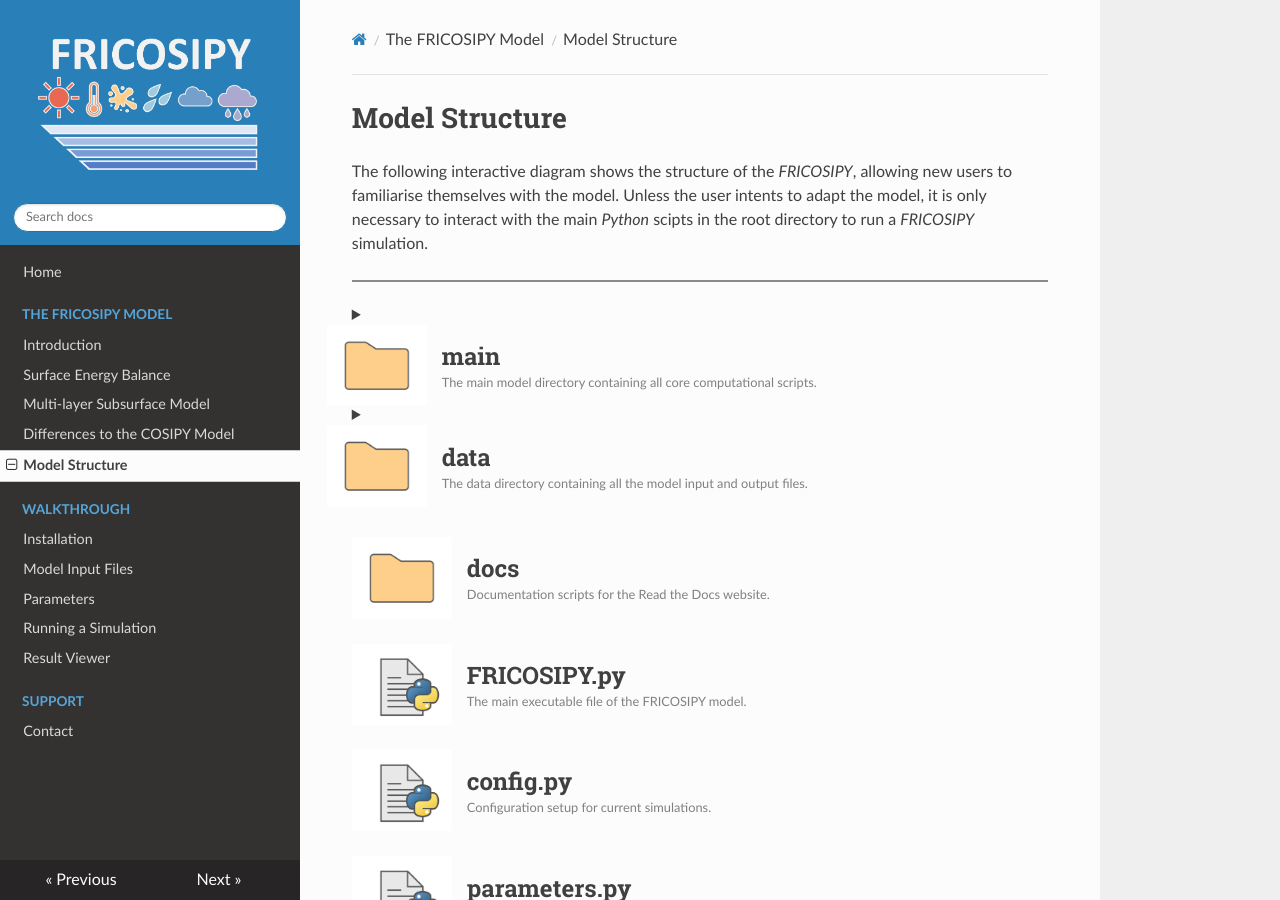
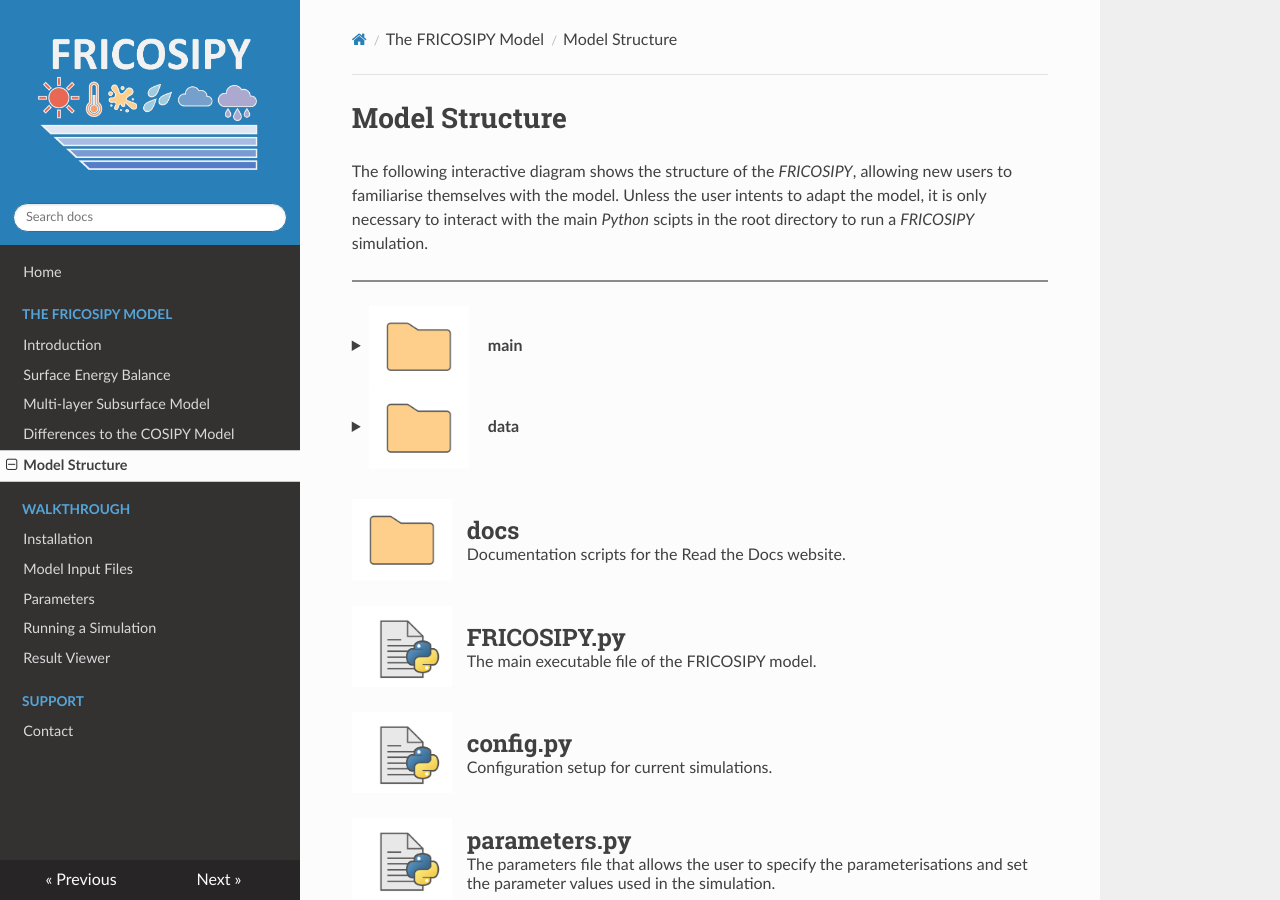
Before and after one commit to MarcusGastaldello/FRICOSIPY, an MkDocs documentation site: the page built from docs/model_structure.md, in a window 1280 px wide and 900 px high. Built offline with MkDocs 1.6.1, drawn with Linux system fonts in a browser that asks for light colours; some of the changed text lies outside the part shown.

Commit message:
Update model_structure.md

```diff
--- a/docs/model_structure.md
+++ b/docs/model_structure.md
@@ -9,75 +9,63 @@
 
 <hr style="height:2px; background-color:#8b8b8b; border:none;" />
 
-??? "<div style='display: flex; align-items: center; margin-left: -25px;'><img src='https://github.com/MarcusGastaldello/FRICOSIPY/raw/main/docs/icons/Folder.png' width='100' style='margin-right: 15px; flex-shrink: 0;'><div style='flex: 1;'><h2 style='margin: 0;'>main</h2><small style='display: block; color: gray; margin-top: 4px;'>The main model directory containing all core computational scripts.</small></div></div>"
+??? "<img src='https://github.com/MarcusGastaldello/FRICOSIPY/raw/main/docs/icons/Folder.png' width='100' style='vertical-align:middle; margin-right:15px;'> **main**"
+    <div style="padding-left: 115px; margin-top: -30px; margin-bottom: 20px;">The main model directory containing all core computational scripts.</div>
 
-    <div style="margin-top: 20px; margin-left: 10px;">
-    ??? "<div style='display: flex; align-items: center; margin-left: -25px;'><img src='https://github.com/MarcusGastaldello/FRICOSIPY/raw/main/docs/icons/Folder.png' width='100' style='margin-right: 15px; flex-shrink: 0;'><div style='flex: 1;'><h3 style='margin: 0;'>kernel</h3><small style='display: block; color: gray; margin-top: 4px;'>Core calculation and infrastructure scripts.</small></div></div>"
+    ???+ "<img src='https://github.com/MarcusGastaldello/FRICOSIPY/raw/main/docs/icons/Folder.png' width='100' style='vertical-align:middle; margin-right:15px;'> **kernel**"
+        <div style="padding-left: 115px; margin-top: -30px; margin-bottom: 20px;">Core calculation and infrastructure scripts.</div>
 
-        <div style="padding-top: 20px; margin-left: 10px;">
-        <div style="display: flex; align-items: center; margin-bottom: 25px;"><img src="https://github.com/MarcusGastaldello/FRICOSIPY/raw/main/docs/icons/Python.png" width="100" style="margin-right: 15px; flex-shrink: 0;"><div style="flex: 1;"><h4 style="margin: 0;">fricosipy_core.py</h4><small style="color: gray; display: block; margin-top: 4px;">The central logic engine for the model.</small></div></div>
-        <div style="display: flex; align-items: center; margin-bottom: 25px;"><img src="https://github.com/MarcusGastaldello/FRICOSIPY/raw/main/docs/icons/Python.png" width="100" style="margin-right: 15px; flex-shrink: 0;"><div style="flex: 1;"><h4 style="margin: 0;">io.py</h4><small style="color: gray; display: block; margin-top: 4px;">Input/Output handling for data files.</small></div></div>
-        <div style="display: flex; align-items: center; margin-bottom: 25px;"><img src="https://github.com/MarcusGastaldello/FRICOSIPY/raw/main/docs/icons/Python.png" width="100" style="margin-right: 15px; flex-shrink: 0;"><div style="flex: 1;"><h4 style="margin: 0;">grid.py</h4><small style="color: gray; display: block; margin-top: 4px;">Spatial grid definitions and management.</small></div></div>
-        <div style="display: flex; align-items: center; margin-bottom: 25px;"><img src="https://github.com/MarcusGastaldello/FRICOSIPY/raw/main/docs/icons/Python.png" width="100" style="margin-right: 15px; flex-shrink: 0;"><div style="flex: 1;"><h4 style="margin: 0;">node.py</h4><small style="color: gray; display: block; margin-top: 4px;">Node-level calculation functions.</small></div></div>
-        <div style="display: flex; align-items: center; margin-bottom: 25px;"><img src="https://github.com/MarcusGastaldello/FRICOSIPY/raw/main/docs/icons/Python.png" width="100" style="margin-right: 15px; flex-shrink: 0;"><div style="flex: 1;"><h4 style="margin: 0;">init.py</h4><small style="color: gray; display: block; margin-top: 4px;">Initialization scripts for simulation startup.</small></div></div>
-        </div>
+        <div style="display:flex; align-items:center; margin-bottom:25px;"><img src="https://github.com/MarcusGastaldello/FRICOSIPY/raw/main/docs/icons/Python.png" width="100" style="margin-right:15px;"><div style="flex:1;"><h4 style="margin:0;">fricosipy_core.py</h4><div>The central logic engine for the model.</div></div></div>
+        <div style="display:flex; align-items:center; margin-bottom:25px;"><img src="https://github.com/MarcusGastaldello/FRICOSIPY/raw/main/docs/icons/Python.png" width="100" style="margin-right:15px;"><div style="flex:1;"><h4 style="margin:0;">io.py</h4><div>Input/Output handling for data files.</div></div></div>
+        <div style="display:flex; align-items:center; margin-bottom:25px;"><img src="https://github.com/MarcusGastaldello/FRICOSIPY/raw/main/docs/icons/Python.png" width="100" style="margin-right:15px;"><div style="flex:1;"><h4 style="margin:0;">grid.py</h4><div>Spatial grid definitions and management.</div></div></div>
+        <div style="display:flex; align-items:center; margin-bottom:25px;"><img src="https://github.com/MarcusGastaldello/FRICOSIPY/raw/main/docs/icons/Python.png" width="100" style="margin-right:15px;"><div style="flex:1;"><h4 style="margin:0;">node.py</h4><div>Node-level calculation functions.</div></div></div>
+        <div style="display:flex; align-items:center; margin-bottom:25px;"><img src="https://github.com/MarcusGastaldello/FRICOSIPY/raw/main/docs/icons/Python.png" width="100" style="margin-right:15px;"><div style="flex:1;"><h4 style="margin:0;">init.py</h4><div>Initialization scripts for simulation startup.</div></div></div>
 
-    ??? "<div style='display: flex; align-items: center; margin-left: -25px;'><img src='https://github.com/MarcusGastaldello/FRICOSIPY/raw/main/docs/icons/Folder.png' width='100' style='margin-right: 15px; flex-shrink: 0;'><div style='flex: 1;'><h3 style='margin: 0;'>modules</h3><small style='display: block; color: gray; margin-top: 4px;'>Individual physical parameterizations.</small></div></div>"
+    ???+ "<img src='https://github.com/MarcusGastaldello/FRICOSIPY/raw/main/docs/icons/Folder.png' width='100' style='vertical-align:middle; margin-right:15px;'> **modules**"
+        <div style="padding-left: 115px; margin-top: -30px; margin-bottom: 20px;">Individual physical parameterizations.</div>
 
-        <div style="padding-top: 20px; margin-left: 10px;">
-        <div style="display: flex; align-items: center; margin-bottom: 25px;"><img src="https://github.com/MarcusGastaldello/FRICOSIPY/raw/main/docs/icons/Python.png" width="100" style="margin-right: 15px; flex-shrink: 0;"><div style="flex: 1;"><h4 style="margin: 0;">shortwave_radiation.py</h4><small style="color: gray; display: block; margin-top: 4px;">Calculates solar energy inputs.</small></div></div>
-        <div style="display: flex; align-items: center; margin-bottom: 25px;"><img src="https://github.com/MarcusGastaldello/FRICOSIPY/raw/main/docs/icons/Python.png" width="100" style="margin-right: 15px; flex-shrink: 0;"><div style="flex: 1;"><h4 style="margin: 0;">albedo.py</h4><small style="color: gray; display: block; margin-top: 4px;">Surface reflectance modeling.</small></div></div>
-        <div style="display: flex; align-items: center; margin-bottom: 25px;"><img src="https://github.com/MarcusGastaldello/FRICOSIPY/raw/main/docs/icons/Python.png" width="100" style="margin-right: 15px; flex-shrink: 0;"><div style="flex: 1;"><h4 style="margin: 0;">penetrating_radiation.py</h4><small style="color: gray; display: block; margin-top: 4px;">Subsurface radiation absorption.</small></div></div>
-        <div style="display: flex; align-items: center; margin-bottom: 25px;"><img src="https://github.com/MarcusGastaldello/FRICOSIPY/raw/main/docs/icons/Python.png" width="100" style="margin-right: 15px; flex-shrink: 0;"><div style="flex: 1;"><h4 style="margin: 0;">surface_roughness.py</h4><small style="color: gray; display: block; margin-top: 4px;">Aerodynamic roughness calculations.</small></div></div>
-        <div style="display: flex; align-items: center; margin-bottom: 25px;"><img src="https://github.com/MarcusGastaldello/FRICOSIPY/raw/main/docs/icons/Python.png" width="100" style="margin-right: 15px; flex-shrink: 0;"><div style="flex: 1;"><h4 style="margin: 0;">surface_temperature.py</h4><small style="color: gray; display: block; margin-top: 4px;">Energy balance for surface skin temperature.</small></div></div>
-        <div style="display: flex; align-items: center; margin-bottom: 25px;"><img src="https://github.com/MarcusGastaldello/FRICOSIPY/raw/main/docs/icons/Python.png" width="100" style="margin-right: 15px; flex-shrink: 0;"><div style="flex: 1;"><h4 style="margin: 0;">darcy_fluxes.py</h4><small style="color: gray; display: block; margin-top: 4px;">Water movement through the snow/ice pack.</small></div></div>
-        <div style="display: flex; align-items: center; margin-bottom: 25px;"><img src="https://github.com/MarcusGastaldello/FRICOSIPY/raw/main/docs/icons/Python.png" width="100" style="margin-right: 15px; flex-shrink: 0;"><div style="flex: 1;"><h4 style="margin: 0;">percolation_refreezing.py</h4><small style="color: gray; display: block; margin-top: 4px;">Meltwater dynamics and latent heat release.</small></div></div>
-        <div style="display: flex; align-items: center; margin-bottom: 25px;"><img src="https://github.com/MarcusGastaldello/FRICOSIPY/raw/main/docs/icons/Python.png" width="100" style="margin-right: 15px; flex-shrink: 0;"><div style="flex: 1;"><h4 style="margin: 0;">thermal_diffusion.py</h4><small style="color: gray; display: block; margin-top: 4px;">Heat conduction through layers.</small></div></div>
-        <div style="display: flex; align-items: center; margin-bottom: 25px;"><img src="https://github.com/MarcusGastaldello/FRICOSIPY/raw/main/docs/icons/Python.png" width="100" style="margin-right: 15px; flex-shrink: 0;"><div style="flex: 1;"><h4 style="margin: 0;">snow_metamorphism.py</h4><small style="color: gray; display: block; margin-top: 4px;">Evolution of snow grain size and properties.</small></div></div>
-        <div style="display: flex; align-items: center; margin-bottom: 25px;"><img src="https://github.com/MarcusGastaldello/FRICOSIPY/raw/main/docs/icons/Python.png" width="100" style="margin-right: 15px; flex-shrink: 0;"><div style="flex: 1;"><h4 style="margin: 0;">densification.py</h4><small style="color: gray; display: block; margin-top: 4px;">Compaction and firn-to-ice transition logic.</small></div></div>
-        </div>
-    </div>
+        <div style="display:flex; align-items:center; margin-bottom:25px;"><img src="https://github.com/MarcusGastaldello/FRICOSIPY/raw/main/docs/icons/Python.png" width="100" style="margin-right:15px;"><div style="flex:1;"><h4 style="margin:0;">shortwave_radiation.py</h4><div>Calculates solar energy inputs.</div></div></div>
+        <div style="display:flex; align-items:center; margin-bottom:25px;"><img src="https://github.com/MarcusGastaldello/FRICOSIPY/raw/main/docs/icons/Python.png" width="100" style="margin-right:15px;"><div style="flex:1;"><h4 style="margin:0;">albedo.py</h4><div>Surface reflectance modeling.</div></div></div>
+        <div style="display:flex; align-items:center; margin-bottom:25px;"><img src="https://github.com/MarcusGastaldello/FRICOSIPY/raw/main/docs/icons/Python.png" width="100" style="margin-right:15px;"><div style="flex:1;"><h4 style="margin:0;">penetrating_radiation.py</h4><div>Subsurface radiation absorption.</div></div></div>
+        <div style="display:flex; align-items:center; margin-bottom:25px;"><img src="https://github.com/MarcusGastaldello/FRICOSIPY/raw/main/docs/icons/Python.png" width="100" style="margin-right:15px;"><div style="flex:1;"><h4 style="margin:0;">surface_roughness.py</h4><div>Aerodynamic roughness calculations.</div></div></div>
+        <div style="display:flex; align-items:center; margin-bottom:25px;"><img src="https://github.com/MarcusGastaldello/FRICOSIPY/raw/main/docs/icons/Python.png" width="100" style="margin-right:15px;"><div style="flex:1;"><h4 style="margin:0;">surface_temperature.py</h4><div>Energy balance for surface skin temperature.</div></div></div>
+        <div style="display:flex; align-items:center; margin-bottom:25px;"><img src="https://github.com/MarcusGastaldello/FRICOSIPY/raw/main/docs/icons/Python.png" width="100" style="margin-right:15px;"><div style="flex:1;"><h4 style="margin:0;">darcy_fluxes.py</h4><div>Water movement through the snow/ice pack.</div></div></div>
+        <div style="display:flex; align-items:center; margin-bottom:25px;"><img src="https://github.com/MarcusGastaldello/FRICOSIPY/raw/main/docs/icons/Python.png" width="100" style="margin-right:15px;"><div style="flex:1;"><h4 style="margin:0;">percolation_refreezing.py</h4><div>Meltwater dynamics and latent heat release.</div></div></div>
+        <div style="display:flex; align-items:center; margin-bottom:25px;"><img src="https://github.com/MarcusGastaldello/FRICOSIPY/raw/main/docs/icons/Python.png" width="100" style="margin-right:15px;"><div style="flex:1;"><h4 style="margin:0;">thermal_diffusion.py</h4><div>Heat conduction through layers.</div></div></div>
+        <div style="display:flex; align-items:center; margin-bottom:25px;"><img src="https://github.com/MarcusGastaldello/FRICOSIPY/raw/main/docs/icons/Python.png" width="100" style="margin-right:15px;"><div style="flex:1;"><h4 style="margin:0;">snow_metamorphism.py</h4><div>Evolution of snow grain size and properties.</div></div></div>
+        <div style="display:flex; align-items:center; margin-bottom:25px;"><img src="https://github.com/MarcusGastaldello/FRICOSIPY/raw/main/docs/icons/Python.png" width="100" style="margin-right:15px;"><div style="flex:1;"><h4 style="margin:0;">densification.py</h4><div>Compaction and firn-to-ice transition logic.</div></div></div>
 
-??? "<div style='display: flex; align-items: center; margin-left: -25px;'><img src='https://github.com/MarcusGastaldello/FRICOSIPY/raw/main/docs/icons/Folder.png' width='100' style='margin-right: 15px; flex-shrink: 0;'><div style='flex: 1;'><h2 style='margin: 0;'>data</h2><small style='display: block; color: gray; margin-top: 4px;'>The data directory containing all the model input and output files.</small></div></div>"
+??? "<img src='https://github.com/MarcusGastaldello/FRICOSIPY/raw/main/docs/icons/Folder.png' width='100' style='vertical-align:middle; margin-right:15px;'> **data**"
+    <div style="padding-left: 115px; margin-top: -30px; margin-bottom: 20px;">The data directory containing all the model input and output files.</div>
 
-    <div style="margin-top: 20px; margin-left: 10px;">
-    ??? "<div style='display: flex; align-items: center; margin-left: -25px;'><img src='https://github.com/MarcusGastaldello/FRICOSIPY/raw/main/docs/icons/Folder.png' width='100' style='margin-right: 15px; flex-shrink: 0;'><div style='flex: 1;'><h3 style='margin: 0;'>static</h3><small style='display: block; color: gray; margin-top: 4px;'>Topographic information that varies across the spatial domain $(x,y)$.</small></div></div>"
+    ???+ "<img src='https://github.com/MarcusGastaldello/FRICOSIPY/raw/main/docs/icons/Folder.png' width='100' style='vertical-align:middle; margin-right:15px;'> **static**"
+        <div style="padding-left: 115px; margin-top: -30px; margin-bottom: 20px;">Topographic information that varies across the spatial domain $(x,y)$.</div>
+        <div style="display:flex; align-items:center; margin-bottom:25px;"><img src="https://github.com/MarcusGastaldello/FRICOSIPY/raw/main/docs/icons/NetCDF.png" width="100" style="margin-right:15px;"><div style="flex:1;"><h4 style="margin:0;">static.nc</h4><div>An exemplar input static NetCDF file.</div></div></div>
 
-        <div style="padding-top: 20px; margin-left: 10px;">
-        <div style="display: flex; align-items: center; margin-bottom: 25px;"><img src="https://github.com/MarcusGastaldello/FRICOSIPY/raw/main/docs/icons/NetCDF.png" width="100" style="margin-right: 15px; flex-shrink: 0;"><div style="flex: 1;"><h4 style="margin: 0;">static.nc</h4><small style="color: gray; display: block; margin-top: 4px;">An exemplar input static NetCDF file.</small></div></div>
-        </div>
+    ??? "<img src='https://github.com/MarcusGastaldello/FRICOSIPY/raw/main/docs/icons/Folder.png' width='100' style='vertical-align:middle; margin-right:15px;'> **meteo**"
+        <div style="padding-left: 115px; margin-top: -30px; margin-bottom: 20px;">Meteorological time-series data.</div>
+        <div style="display:flex; align-items:center; margin-bottom:25px;"><img src="https://github.com/MarcusGastaldello/FRICOSIPY/raw/main/docs/icons/NetCDF.png" width="100" style="margin-right:15px;"><div style="flex:1;"><h4 style="margin:0;">meteo.nc</h4><div>An exemplar input meteo NetCDF file that contains meteorological data varying through time $(t)$.</div></div></div>
 
-    ??? "<div style='display: flex; align-items: center; margin-left: -25px;'><img src='https://github.com/MarcusGastaldello/FRICOSIPY/raw/main/docs/icons/Folder.png' width='100' style='margin-right: 15px; flex-shrink: 0;'><div style='flex: 1;'><h3 style='margin: 0;'>meteo</h3><small style='display: block; color: gray; margin-top: 4px;'>Meteorological time-series data.</small></div></div>"
+    ??? "<img src='https://github.com/MarcusGastaldello/FRICOSIPY/raw/main/docs/icons/Folder.png' width='100' style='vertical-align:middle; margin-right:15px;'> **illumination**"
+        <div style="padding-left: 115px; margin-top: -30px; margin-bottom: 20px;">Solar illumination mapping for grid nodes.</div>
+        <div style="display:flex; align-items:center; margin-bottom:25px;"><img src="https://github.com/MarcusGastaldello/FRICOSIPY/raw/main/docs/icons/NetCDF.png" width="100" style="margin-right:15px;"><div style="flex:1;"><h4 style="margin:0;">illumination.nc</h4><div>An exemplar input illumination NetCDF file for given timesteps $(t)$.</div></div></div>
 
-        <div style="padding-top: 20px; margin-left: 10px;">
-        <div style="display: flex; align-items: center; margin-bottom: 25px;"><img src="https://github.com/MarcusGastaldello/FRICOSIPY/raw/main/docs/icons/NetCDF.png" width="100" style="margin-right: 15px; flex-shrink: 0;"><div style="flex: 1;"><h4 style="margin: 0;">meteo.nc</h4><small style="color: gray; display: block; margin-top: 4px;">An exemplar input meteo NetCDF file that contains meteorological data varying through time $(t)$.</small></div></div>
-        </div>
+    ??? "<img src='https://github.com/MarcusGastaldello/FRICOSIPY/raw/main/docs/icons/Folder.png' width='100' style='vertical-align:middle; margin-right:15px;'> **output**"
+        <div style="padding-left: 115px; margin-top: -30px; margin-bottom: 20px;">Results and log files.</div>
+        <div style="display:flex; align-items:center; margin-bottom:25px;"><img src="https://github.com/MarcusGastaldello/FRICOSIPY/raw/main/docs/icons/NetCDF.png" width="100" style="margin-right:15px;"><div style="flex:1;"><h4 style="margin:0;">output.nc</h4><div>The resulting file containing the FRICOSIPY simulation data.</div></div></div>
 
-    ??? "<div style='display: flex; align-items: center; margin-left: -25px;'><img src='https://github.com/MarcusGastaldello/FRICOSIPY/raw/main/docs/icons/Folder.png' width='100' style='margin-right: 15px; flex-shrink: 0;'><div style='flex: 1;'><h3 style='margin: 0;'>illumination</h3><small style='display: block; color: gray; margin-top: 4px;'>Solar illumination mapping for grid nodes.</small></div></div>"
+<div style="display:flex; align-items:center; margin:30px 0 25px 0;"><img src="https://github.com/MarcusGastaldello/FRICOSIPY/raw/main/docs/icons/Folder.png" width="100" style="margin-right:15px;"><div style="flex:1;"><h2 style="margin:0;">docs</h2><div>Documentation scripts for the Read the Docs website.</div></div></div>
 
-        <div style="padding-top: 20px; margin-left: 10px;">
-        <div style="display: flex; align-items: center; margin-bottom: 25px;"><img src="https://github.com/MarcusGastaldello/FRICOSIPY/raw/main/docs/icons/NetCDF.png" width="100" style="margin-right: 15px; flex-shrink: 0;"><div style="flex: 1;"><h4 style="margin: 0;">illumination.nc</h4><small style="color: gray; display: block; margin-top: 4px;">An exemplar input illumination NetCDF file for given timesteps $(t)$.</small></div></div>
-        </div>
+<div style="display:flex; align-items:center; margin-bottom:25px;"><img src="https://github.com/MarcusGastaldello/FRICOSIPY/raw/main/docs/icons/Python.png" width="100" style="margin-right:15px;"><div style="flex:1;"><h2 style="margin:0;">FRICOSIPY.py</h2><div>The main executable file of the FRICOSIPY model.</div></div></div>
 
-    ??? "<div style='display: flex; align-items: center; margin-left: -25px;'><img src='https://github.com/MarcusGastaldello/FRICOSIPY/raw/main/docs/icons/Folder.png' width='100' style='margin-right: 15px; flex-shrink: 0;'><div style='flex: 1;'><h3 style='margin: 0;'>output</h3><small style='display: block; color: gray; margin-top: 4px;'>Results and log files.</small></div></div>"
+<div style="display:flex; align-items:center; margin-bottom:25px;"><img src="https://github.com/MarcusGastaldello/FRICOSIPY/raw/main/docs/icons/Python.png" width="100" style="margin-right:15px;"><div style="flex:1;"><h2 style="margin:0;">config.py</h2><div>Configuration setup for current simulations.</div></div></div>
 
-        <div style="padding-top: 20px; margin-left: 10px;">
-        <div style="display: flex; align-items: center; margin-bottom: 25px;"><img src="https://github.com/MarcusGastaldello/FRICOSIPY/raw/main/docs/icons/NetCDF.png" width="100" style="margin-right: 15px; flex-shrink: 0;"><div style="flex: 1;"><h4 style="margin: 0;">output.nc</h4><small style="color: gray; display: block; margin-top: 4px;">The resulting file containing the FRICOSIPY simulation data.</small></div></div>
-        </div>
-    </div>
+<div style="display:flex; align-items:center; margin-bottom:25px;"><img src="https://github.com/MarcusGastaldello/FRICOSIPY/raw/main/docs/icons/Python.png" width="100" style="margin-right:15px;"><div style="flex:1;"><h2 style="margin:0;">parameters.py</h2><div>The parameters file that allows the user to specify the parameterisations and set the parameter values used in the simulation.</div></div></div>
 
-<div style="display: flex; align-items: center; margin: 30px 0 25px 0;"><img src="https://github.com/MarcusGastaldello/FRICOSIPY/raw/main/docs/icons/Folder.png" width="100" style="margin-right: 15px; flex-shrink: 0;"><div style="flex: 1;"><h2 style="margin: 0;">docs</h2><small style="color: gray; display: block; margin-top: 4px;">Documentation scripts for the Read the Docs website.</small></div></div>
+<div style="display:flex; align-items:center; margin-bottom:25px;"><img src="https://github.com/MarcusGastaldello/FRICOSIPY/raw/main/docs/icons/Python.png" width="100" style="margin-right:15px;"><div style="flex:1;"><h2 style="margin:0;">constants.py</h2><div>Fixed physical constants used in model calculations.</div></div></div>
 
-<div style="display: flex; align-items: center; margin-bottom: 25px;"><img src="https://github.com/MarcusGastaldello/FRICOSIPY/raw/main/docs/icons/Python.png" width="100" style="margin-right: 15px; flex-shrink: 0;"><div style="flex: 1;"><h2 style="margin: 0;">FRICOSIPY.py</h2><small style="color: gray; display: block; margin-top: 4px;">The main executable file of the FRICOSIPY model.</small></div></div>
+<div style="display:flex; align-items:center; margin-bottom:25px;"><img src="https://github.com/MarcusGastaldello/FRICOSIPY/raw/main/docs/icons/Jupyter.png" width="100" style="margin-right:15px;"><div style="flex:1;"><h2 style="margin:0;">result_viewer.ipynb</h2><div>Notebook for results visualization.</div></div></div>
 
-<div style="display: flex; align-items: center; margin-bottom: 25px;"><img src="https://github.com/MarcusGastaldello/FRICOSIPY/raw/main/docs/icons/Python.png" width="100" style="margin-right: 15px; flex-shrink: 0;"><div style="flex: 1;"><h2 style="margin: 0;">config.py</h2><small style="color: gray; display: block; margin-top: 4px;">Configuration setup for current simulations.</small></div></div>
-
-<div style="display: flex; align-items: center; margin-bottom: 25px;"><img src="https://github.com/MarcusGastaldello/FRICOSIPY/raw/main/docs/icons/Python.png" width="100" style="margin-right: 15px; flex-shrink: 0;"><div style="flex: 1;"><h2 style="margin: 0;">parameters.py</h2><small style="color: gray; display: block; margin-top: 4px;">Specification of parameterizations and values.</small></div></div>
-
-<div style="display: flex; align-items: center; margin-bottom: 25px;"><img src="https://github.com/MarcusGastaldello/FRICOSIPY/raw/main/docs/icons/Python.png" width="100" style="margin-right: 15px; flex-shrink: 0;"><div style="flex: 1;"><h2 style="margin: 0;">constants.py</h2><small style="color: gray; display: block; margin-top: 4px;">Fixed physical constants used in model calculations.</small></div></div>
-
-<div style="display: flex; align-items: center; margin-bottom: 25px;"><img src="https://github.com/MarcusGastaldello/FRICOSIPY/raw/main/docs/icons/Jupyter.png" width="100" style="margin-right: 15px; flex-shrink: 0;"><div style="flex: 1;"><h2 style="margin: 0;">result_viewer.ipynb</h2><small style="color: gray; display: block; margin-top: 4px;">Notebook for results visualization.</small></div></div>
-
-<div style="display: flex; align-items: center; margin-bottom: 25px;"><img src="https://github.com/MarcusGastaldello/FRICOSIPY/raw/main/docs/icons/Text.png" width="100" style="margin-right: 15px; flex-shrink: 0;"><div style="flex: 1;"><h2 style="margin: 0;">requirements.txt</h2><small style="color: gray; display: block; margin-top: 4px;">Python package requirements list.</small></div></div>
+<div style="display:flex; align-items:center; margin-bottom:25px;"><img src="https://github.com/MarcusGastaldello/FRICOSIPY/raw/main/docs/icons/Text.png" width="100" style="margin-right:15px;"><div style="flex:1;"><h2 style="margin:0;">requirements.txt</h2><div>Python package requirements list.</div></div></div>
 
 <hr style="height:2px; background-color:#8b8b8b; border:none;" />
```
